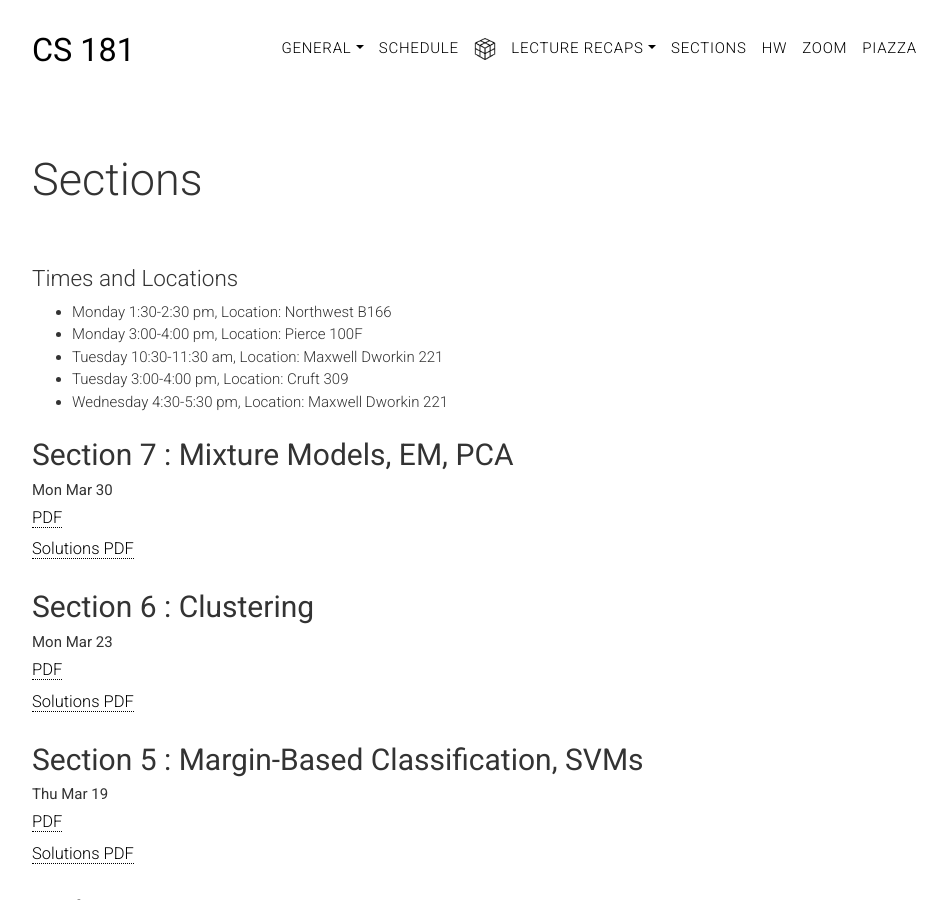
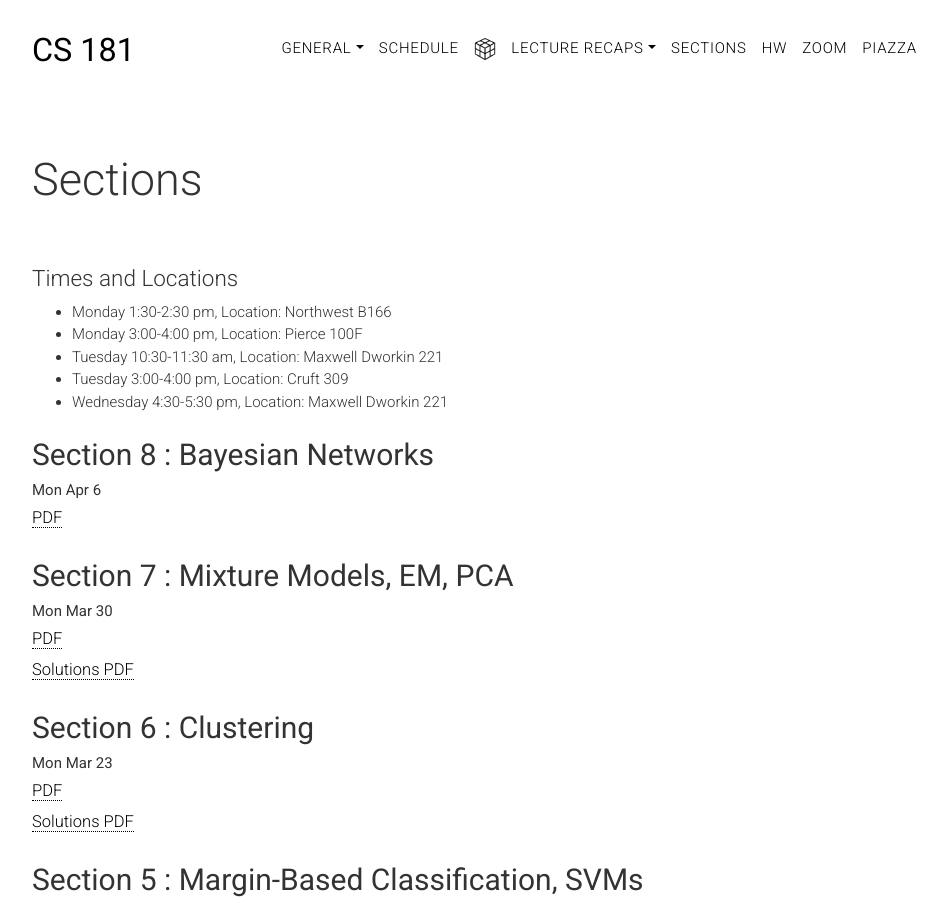
Before and after one commit to harvard-ml-courses/cs181-web-2020, a Jekyll site: the page built from sections.html, in a window 1280 px wide and 900 px high. Shown: the whole window, without its empty margins (158-1105 px from the left). Built offline with Jekyll 4.4.1, drawn with Linux system fonts in a browser that asks for light colours.

Commit message:
sec 8 added

```diff
--- a/_data/all.yaml
+++ b/_data/all.yaml
@@ -317,7 +317,7 @@
     type:
   - topic: # section 9
     subtopic:
-    section: 8. Dim Reduction / Bayes Nets
+    section: <a href="/cs181-web/sections#sec8">8. Bayesian Networks</a>
     readings:
     hw:
     type: 'sec'
--- a/sections.html
+++ b/sections.html
@@ -14,6 +14,12 @@
         <li>Tuesday 3:00-4:00 pm, Location: Cruft 309</li>
         <li>Wednesday 4:30-5:30 pm, Location: Maxwell Dworkin 221</li>
       </ul>
+
+        <h2 class="title" id="sec7">Section 8 : Bayesian Networks</h2>
+        <p class="head-subtitle">Mon Apr 6</p>
+        <ul class="lists">
+            <li><a href="sections/sec8.pdf" target="_blank">PDF</a></li>
+        </ul>
 
         <h2 class="title" id="sec7">Section 7 : Mixture Models, EM, PCA</h2>
         <p class="head-subtitle">Mon Mar 30</p>
```
Also changed, not shown: 1 other file.
